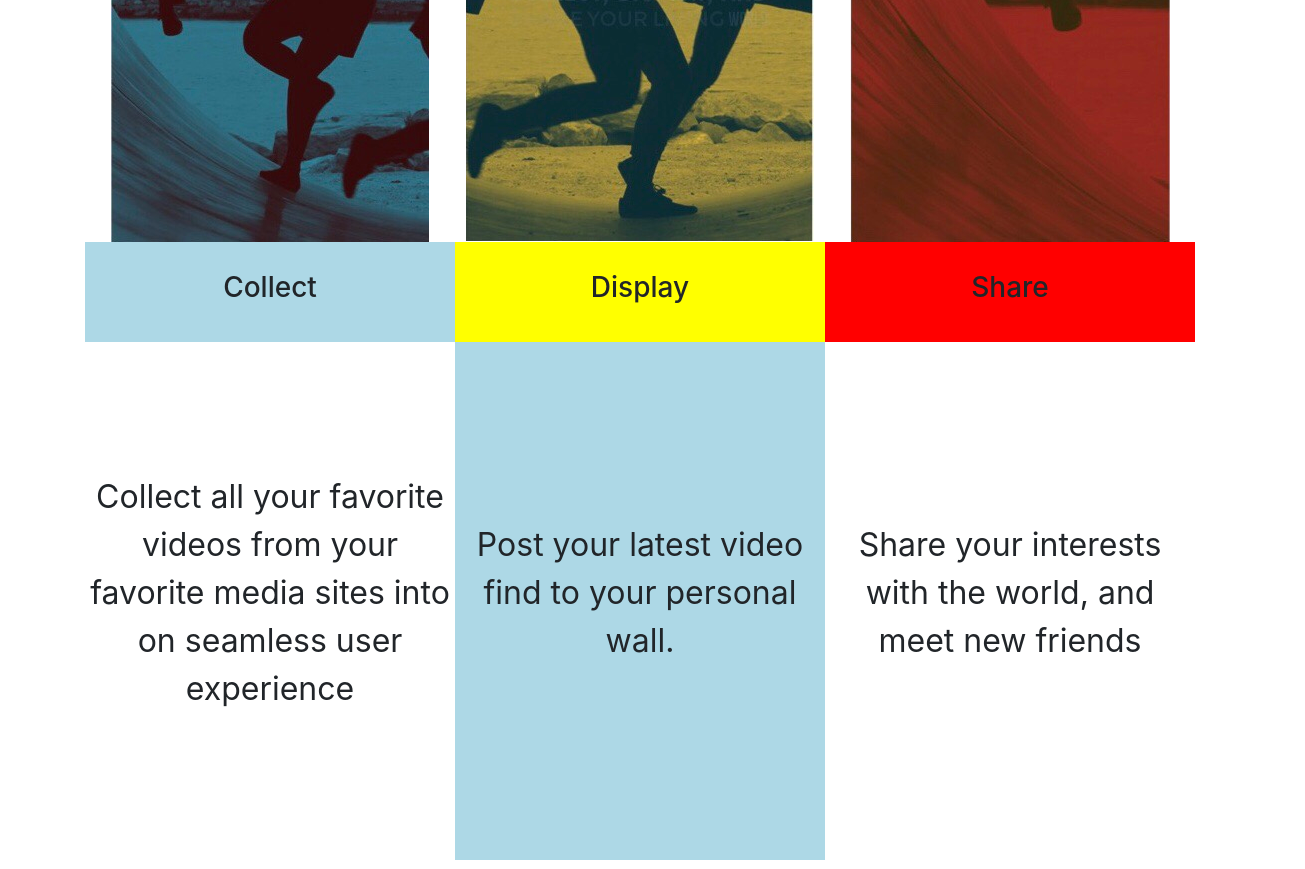
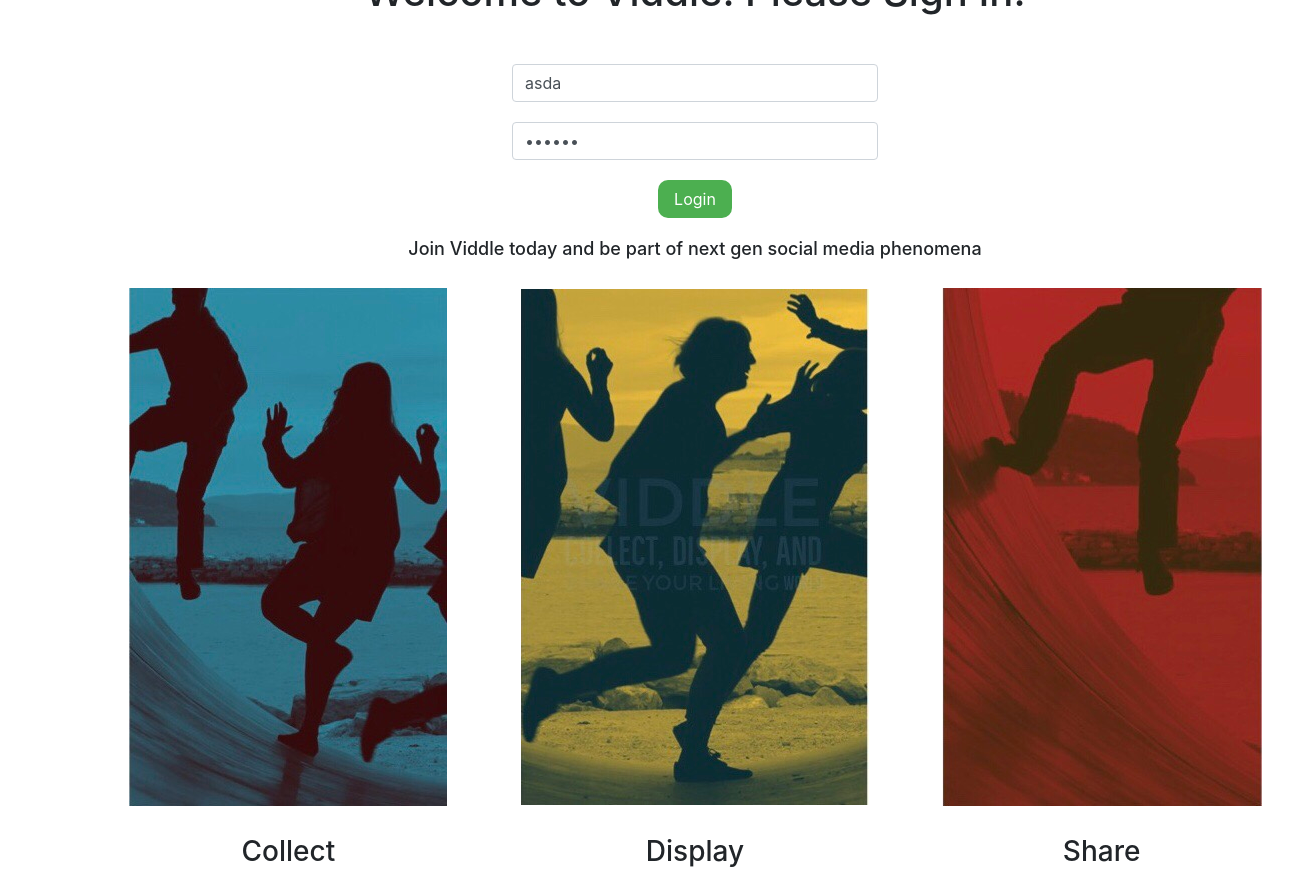
Before and after one commit to twmphoto/Viddle, a React (Create React App) app: page / in a window 1280 px wide. Shown: the part 700-1569 px from the top of the page, 1305 px wide, since content can reach past the window. Built offline with nearby package versions, Linux system fonts and the light colour scheme.

Commit message:
Main Page Styled

```diff
--- a/src/components/App.css
+++ b/src/components/App.css
@@ -4,8 +4,8 @@
 }
 
 .App-header {
-   display: flex;
-  height: 200px;
+  display: flex;
+  height: 80%;
   padding: 10px;
   color: white;
   margin: auto;
@@ -17,12 +17,13 @@
 
 .App-intro {
   font-size: large;
+  padding: 20px;
 }
 
 .banners {
 display: grid;
 grid-template-columns: repeat(3, 1fr);
-grid-template-rows: 1fr 100px 1fr;
+grid-template-rows: 1fr 100px 100px;
 grid-gap: 0px;
 border-radius: 10px;
 border: 1px black;
@@ -32,21 +33,18 @@
 display: flex;
 justify-content: center;
 align-items: center;
-font-size: 2em;
+font-size: 1em;
 border-radius: 0px;
 }
 
 
-.banners > div:nth-child(4n){
-background-color: lightblue;
-}
+.infobox {
 
-.banners > div:nth-child(5n){
-background-color: yellow;
-}
+font-size: 12px;
+text-align: center;
+width: 80%;
+margin: 20px auto;
 
-.banners > div:nth-child(6n){
-background-color: red;
 }
 
 .letterbox {
@@ -56,8 +54,33 @@
 }
 
 .h3 {
-  position: absolute;
-  top: 50%;
-  left: 50%;
-  transform: translate(-50%, -50%);
+position: absolute;
+top: 50%;
+left: 50%;
+transform: translate(-50%, -50%);
 }
+
+.form-group{
+text-align: center;
+width: 30%;
+margin: 20px auto;
+
+}
+
+button {
+  background-color: #4CAF50; /* Green */
+  border: none;
+  color: white;
+  padding: 7px 16px;
+  text-align: center;
+  text-decoration: none;
+  display: inline-block;
+  font-size: 16px;
+border-radius: 10px
+
+}
+
+.headerOne {
+padding: 20px;
+
+}
--- a/src/components/mainpage.js
+++ b/src/components/mainpage.js
@@ -26,7 +26,7 @@
         return (
 
             <div>
-                <div>
+                <div className = "headerOne">
                     <h1> Welcome to Viddle. Please Sign In.</h1>
                 </div>
 
@@ -51,14 +51,14 @@
                     <div><h3>Collect</h3></div>
                     <div><h3>Display</h3></div>
                     <div><h3>Share</h3></div>
-                    <div>
+                    <div className ="infobox">
                         <p>Collect all your favorite videos from your favorite media sites into on seamless user experience</p>
                     </div>
-                    <div>
-                        <p>Post your latest video find to your personal wall.</p>
+                    <div className ="infobox">
+                        <p>Post your latest video find to your personal wall, and customize it for your own</p>
                     </div>
-                    <div>
-                        <p>Share your interests with the world, and meet new friends</p>
+                    <div className ="infobox">
+                        <p>Share your interests with the world, and meet new friends through your media channel</p>
                     </div>
                 </div>
             </div>
```
